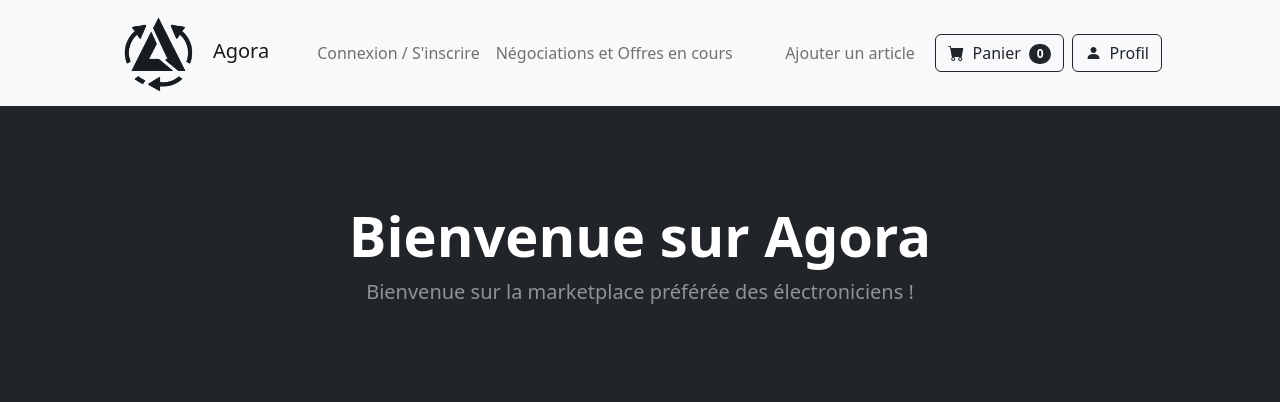
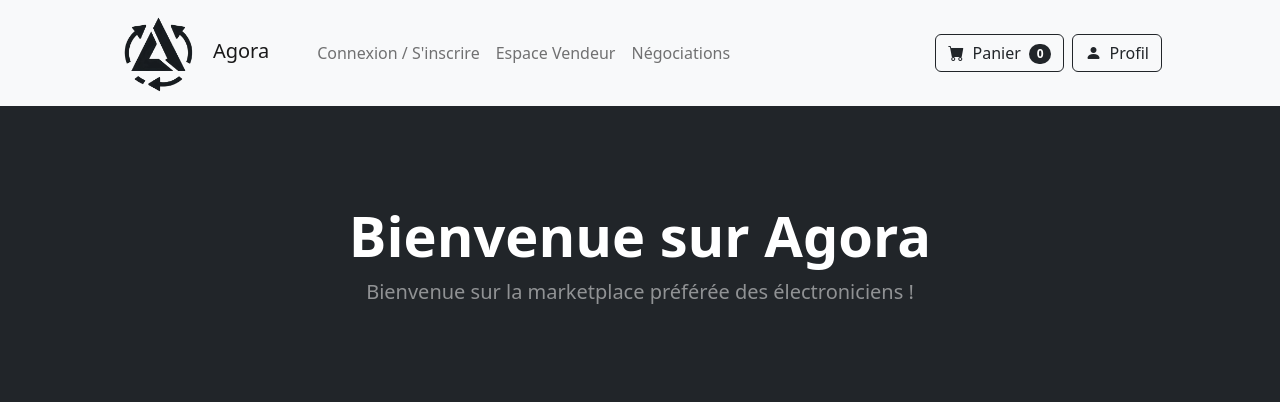
Before and after one commit to Rqbln/agora_ece, a PHP site: page /index.php in a window 1280 px wide. Shown: the top 402 px of the page. Run offline with PHP 8.4, Linux system fonts and the light colour scheme; data comes from the database, SQL or seed files in the repository; grey boxes labelled with a size stand in for pictures from a placeholder-image service; some libraries are stand-ins or nearby versions.

Commit message:
update navbar.php

```diff
--- a/includes/navbar.php
+++ b/includes/navbar.php
@@ -7,11 +7,11 @@
         <button class="navbar-toggler" type="button" data-bs-toggle="collapse" data-bs-target="#navbarSupportedContent" aria-controls="navbarSupportedContent" aria-expanded="false" aria-label="Toggle navigation"><span class="navbar-toggler-icon"></span></button>
         <div class="collapse navbar-collapse" id="navbarSupportedContent">
             <ul class="navbar-nav me-auto mb-2 mb-lg-0 ms-lg-4">
-                <li class="nav-item"><a class="nav-link nav-hover-effect" href="/agora_ece/login.php">Connexion / S'inscrire</a></li>
-                <li class="nav-item"><a class="nav-link nav-hover-effect" href="/agora_ece/pages/negotiations.php">Négociations et Offres en cours</a></li>
-            </ul>
-            <ul class="navbar-nav me-auto mb-2 mb-lg-0 ms-lg-4">
-                <li class="nav-item"><a class="nav-link nav-hover-effect" href="/agora_ece/sale.php">Ajouter un article</a></li>
+                <?php if (!isset($_SESSION['user_id'])): ?>
+                    <li class="nav-item"><a class="nav-link nav-hover-effect" href="/agora_ece/login.php">Connexion / S'inscrire</a></li>
+                <?php endif; ?>
+                <li class="nav-item"><a class="nav-link nav-hover-effect" href="/agora_ece/pages/seller_space.php">Espace Vendeur</a></li>
+                <li class="nav-item"><a class="nav-link nav-hover-effect" href="/agora_ece/pages/negotiations.php">Négociations</a></li>
             </ul>
             <form class="d-flex">
                 <button class="btn btn-outline-dark me-2" type="button">
```
